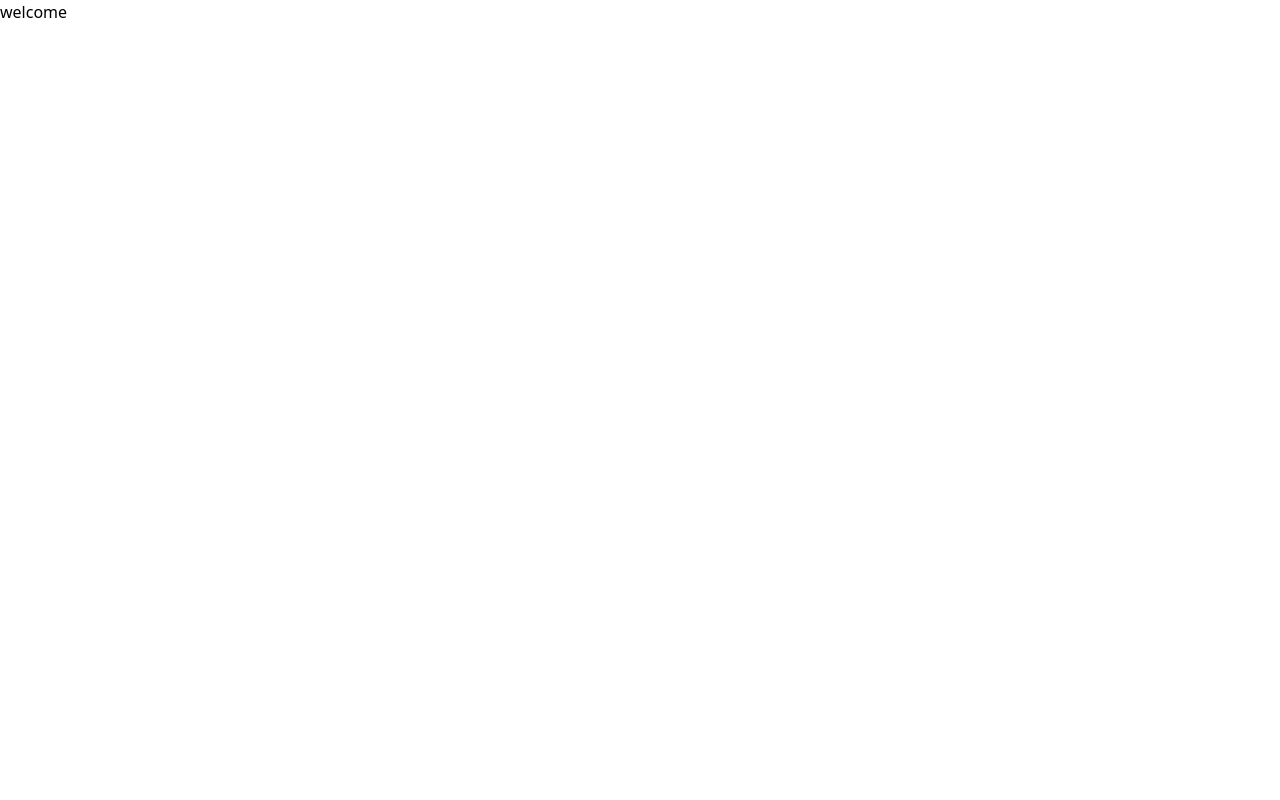
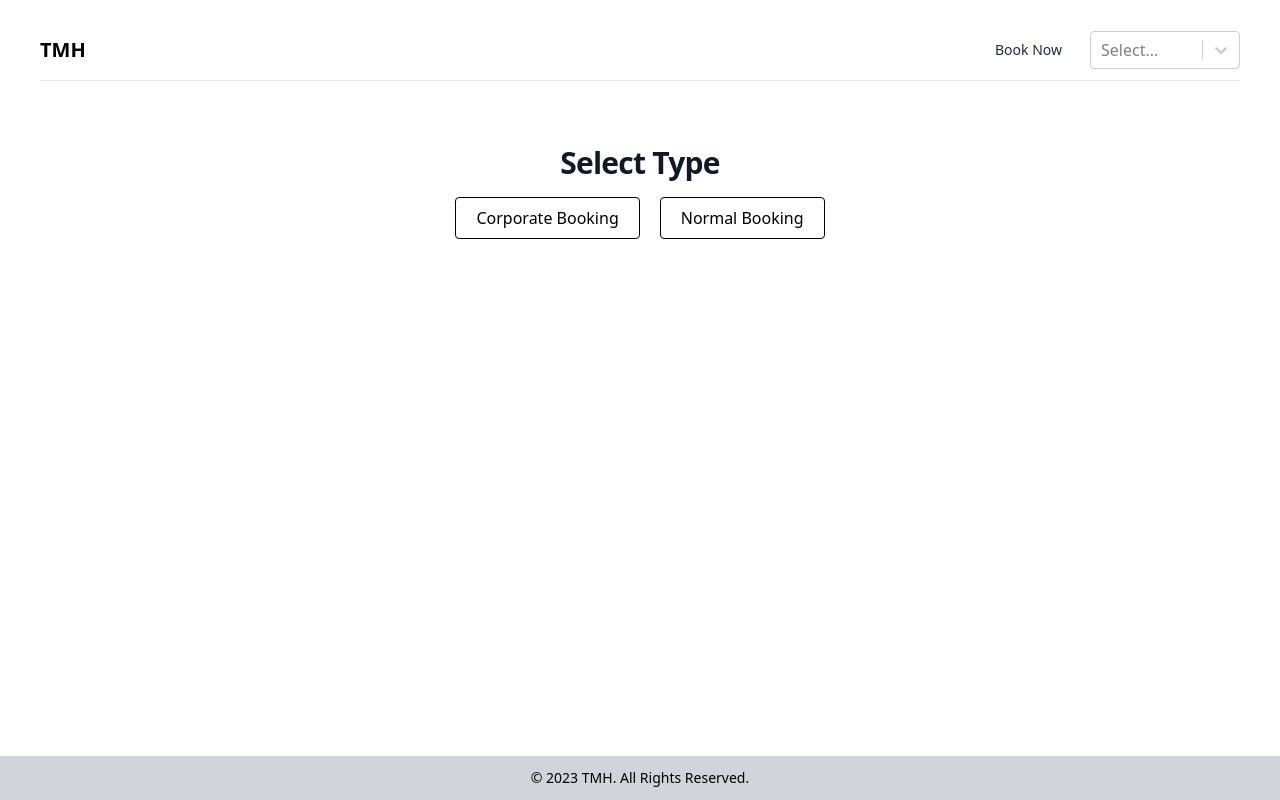
Before and after one commit to yahyaammar-dev/bor-tmh, a Next.js app: page / in a window 1280 px wide. Before the commit this address had no page. Built offline with nearby package versions, Linux system fonts and the light colour scheme.

Commit message:
fixed corporate professional

```diff
--- a/pages/index.jsx
+++ b/pages/index.jsx
@@ -3,6 +3,7 @@ import { IntlProvider, FormattedMessage } from "react-intl";
 import English from "../intl/en.json";
 import Italian from "../intl/it.json";
 import { useRouter } from "next/router";
+import Booking from './booking'
 
 export default function App() {
   const [locale, setLocale] = useState("en");
@@ -13,10 +14,6 @@ export default function App() {
 
   const router = useRouter()
 
-  useEffect(()=>{
-    router.push('/booking')
-  },[])
-
   return (
     <IntlProvider locale={locale} messages={messages[locale]}>
       {/* <select onChange={handleChange}>
@@ -24,7 +21,7 @@ export default function App() {
         <option value="it">it</option>
       </select> */}
         <div className="App">
-          <FormattedMessage id="welcome" />
+          <Booking />
         </div>
     </IntlProvider>
   );
--- a/tsconfig.json
+++ b/tsconfig.json
@@ -22,7 +22,7 @@
     "next-env.d.ts",
     "**/*.ts",
     "**/*.tsx"
-, "utils/dataHandler.jsx"  ],
+, "utils/dataHandler.jsx", "pages/api/hello.js"  ],
   "exclude": [
     "node_modules"
   ]
--- a/utils/dataHandler.jsx
+++ b/utils/dataHandler.jsx
@@ -115,7 +115,8 @@ export function useDataHandler(setLoader) {
       if(localData.type == "Corporate") {
         // console.log(localData);
         setLoader(true);
-        const res = await getProfessionalFromCorporateServices(localData?.currentSubCat.id)
+        // getCorporateProfessionals
+        const res = await getCorporateProfessionals(localData?.currentSubCat.id)
         setLocalData({ ...localData, currentGender: newData.data });
         dispatch({ type: "CURRENTGENDER", payload: newData.data });
         // console.log('results ::', res)
```
